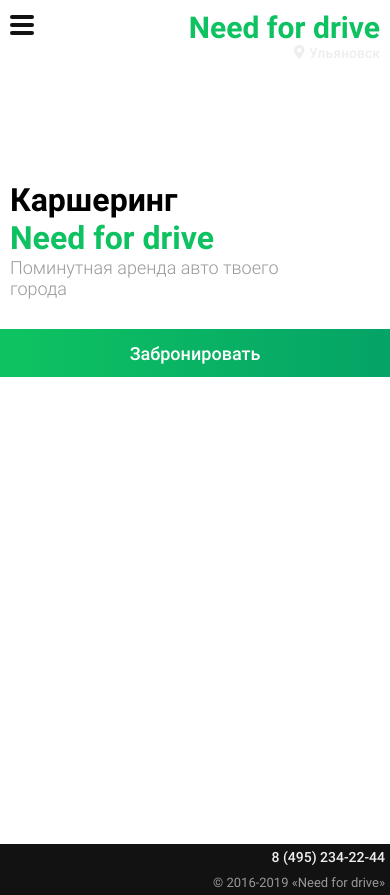
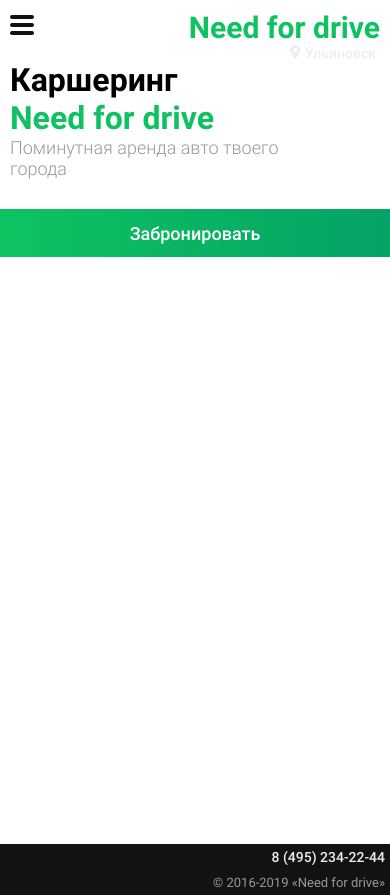
Before and after one commit to samartsevaas/carsharing, a Vue app: page / in a window 390 px wide. Built offline with nearby package versions, Linux system fonts and the light colour scheme; what vue-easy-slider would draw is missing.

Commit message:
final F-01

```diff
--- a/src/App.vue
+++ b/src/App.vue
@@ -8,9 +8,7 @@
         <the-footer></the-footer>
       </div>
       <div class="page-right-side">
-        <Slider
-        width="100vh"
-      height="100vh"
+        <Slider id="slider"
       :autoplay="false">
           <SliderItem
         v-for="(slide, index) in list"
@@ -73,6 +71,13 @@
 </script>
 ,
 <style lang="scss">
+#slider{
+  width: 100vh !important;
+  height: 100vh !important;
+  @media (max-width: 1024px) {
+   width: 100% !important;
+  }
+}
 .base-slider__info {
   position: absolute;
   height: 100%;
@@ -80,10 +85,14 @@
   display: flex;
   flex-direction: column;
   font-family: "Roboto", sans-serif;
-  top: 142px;
+  top: 30px;
   padding: 110px;
   @media (max-width: 1000px) {
     background-position-x: center;
+  }
+  @media (max-width: 1024px) {
+    top: 0px;
+  padding: 78px;
   }
   &-service{
     font-weight: 500;
@@ -95,6 +104,9 @@
     font-weight: 300;
     font-size: 24px;
     margin-top: 20px;
+    @media (max-width: 1024px) {
+      font-size: 20px;
+  }
   }
   &_button{
     margin-top: 30px;
--- a/src/components/modules/TheFooter.vue
+++ b/src/components/modules/TheFooter.vue
@@ -20,13 +20,15 @@
 </script>
 <style scoped lang="scss">
 .main-footer {
-  margin: auto 32px 32px;
+  margin: auto 0px 0px 0px;
+    padding: 13px;
   @media (max-width: 430px) {
     margin: 0;
     position: absolute;
     bottom: 0;
     width: 100%;
     left: 0;
+    padding: 0;
   }
 }
 .main-footer__section {
--- a/src/components/modules/TheHeader.vue
+++ b/src/components/modules/TheHeader.vue
@@ -18,6 +18,9 @@
 <style scoped lang="scss">
 .main-header {
   margin: 32px;
+  @media (max-width: 1024px) {
+    margin: 9px 0 0 0;
+  }
   @media (max-width: 430px) {
     margin: 0;
   }
@@ -59,6 +62,9 @@
     color: $gray-light;
     padding-left: 5px;
   }
+  @media (max-width: 1024px) {
+    margin-right: 4px;
+  }
   @media (max-width: 430px) {
     display: flex;
     justify-content: end;
--- a/src/components/pages/index/MainPage.vue
+++ b/src/components/pages/index/MainPage.vue
@@ -24,7 +24,7 @@
 <style scoped lang="scss">
 .main-page {
   margin: 32px;
-  @media (max-width: 430px) {
+  @media (max-width: 768px) {
     width: 100%;
     margin: 0;
   }
@@ -33,13 +33,15 @@
   display: flex;
   flex: 0.5;
   flex-direction: column;
-  margin-top: 120px;
 }
 .main-page__info-service,
 .main-page__info-slogan {
   font-family: "Roboto", sans-serif;
   font-size: 70px;
   font-weight: 700;
+  @media (max-width: 1024px) {
+    font-size: 45px;
+  }
   @media (max-width: 430px) {
     font-size: 32px;
     margin: 0px 10px 0px 10px;
--- a/src/components/shared/BurgerButton.vue
+++ b/src/components/shared/BurgerButton.vue
@@ -21,6 +21,9 @@
   position: relative;
   margin-top: 35px;
   margin-left: 17px;
+  @media (max-width: 1024px) {
+    margin-top: 17px;
+  }
   @media (max-width: 430px) {
     margin-top: 15px;
     margin-left: 10px;
--- a/src/styles/main.scss
+++ b/src/styles/main.scss
@@ -34,9 +34,16 @@
   @media (max-width: 430px) {
     margin-left: 0;
   }
+  @media(max-width: 768px) {
+    height: 100%;
+   }
 }
 #layout{
   width: 100%;
+  @media(max-width: 768px) {
+    height: 100%;
+   }
+
 }
 .page-left-side{
   flex: 0.5;
@@ -60,6 +67,9 @@
 
 body{
   margin: 0;
+  @media (max-width: 768px) {
+   height: 100%;
+  }
 }
 
 .slider-item{
@@ -68,3 +78,8 @@
     height: 100%;
   }
 }
+html{
+  @media(max-width: 768px) {
+    height: 100%;
+   }
+}
```
